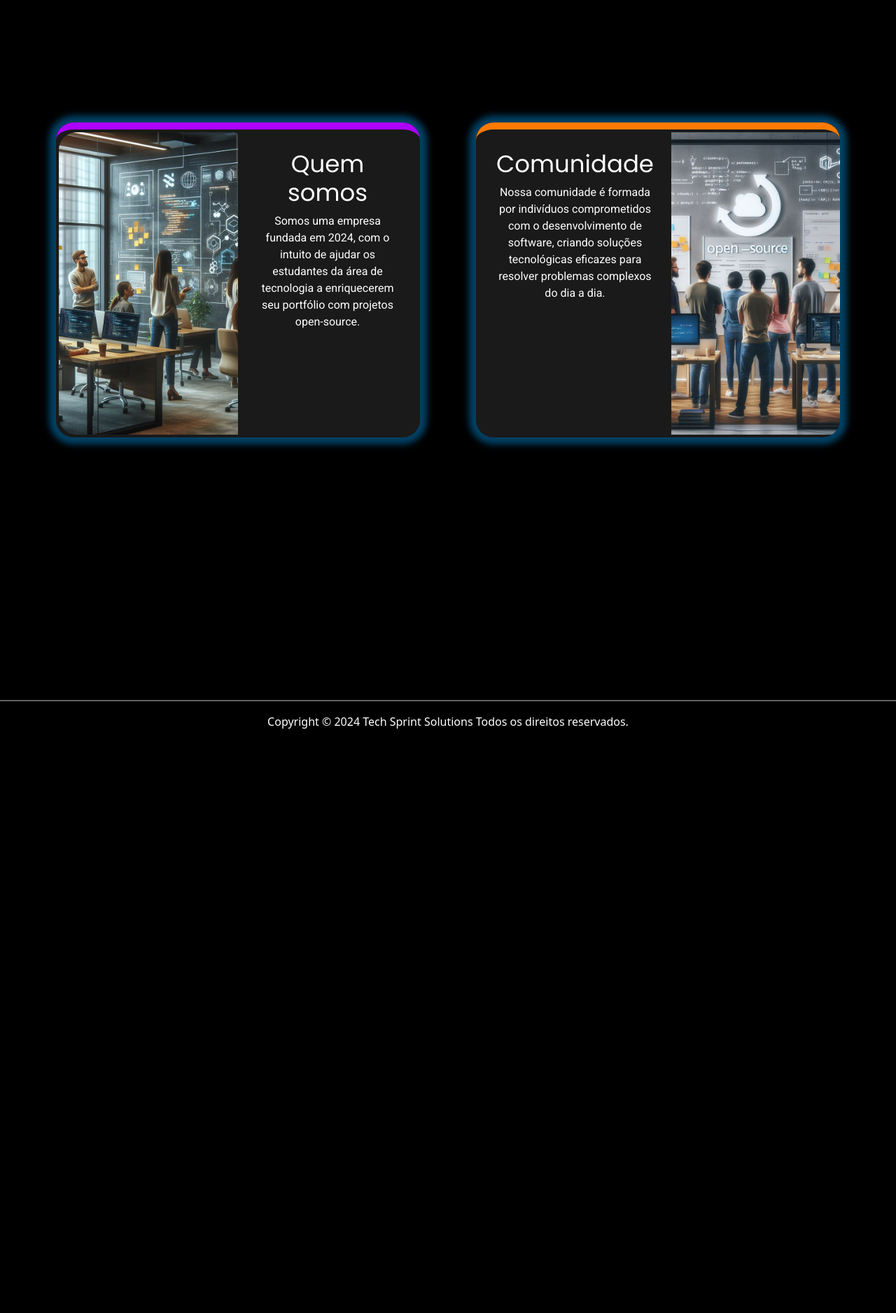
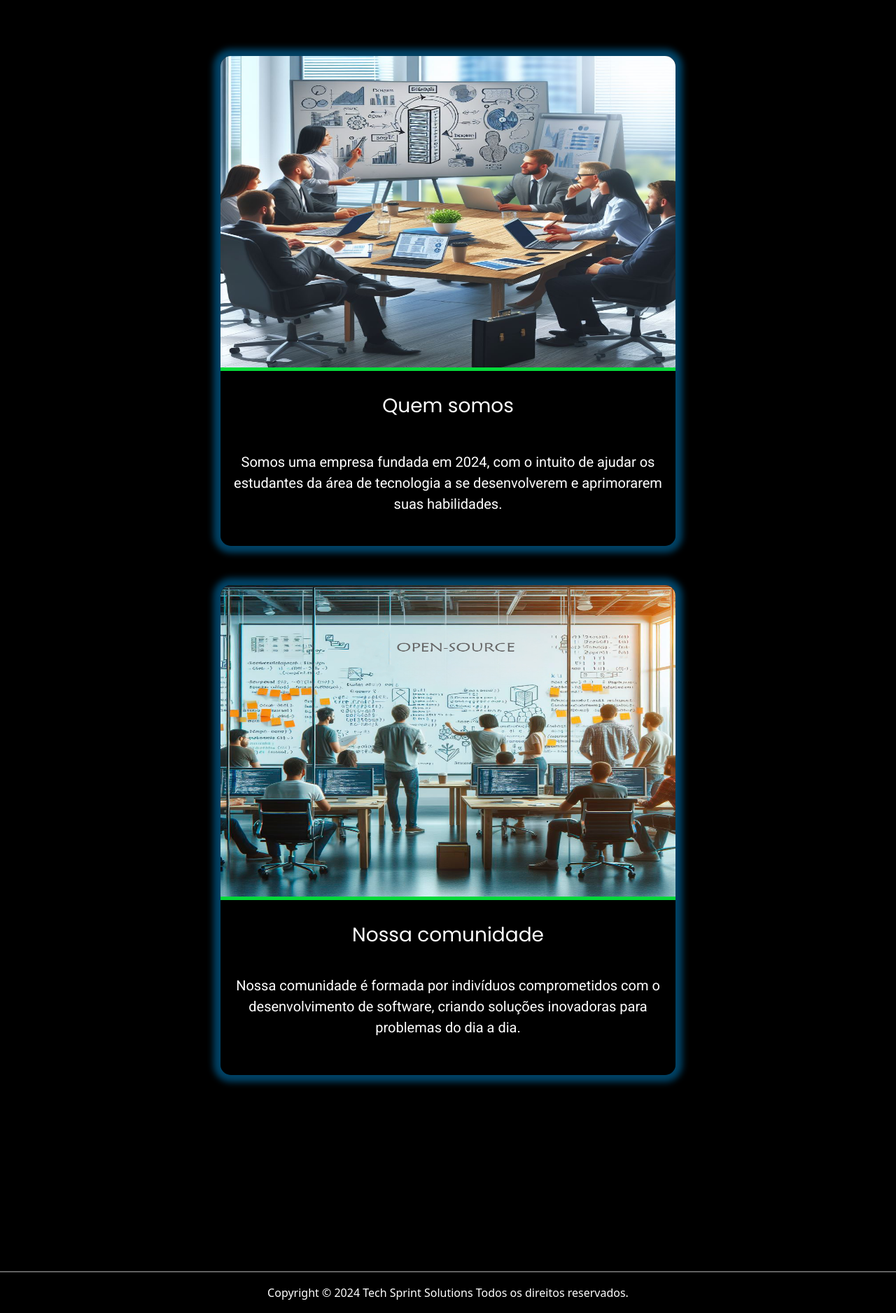
Before and after one commit to gabriel-varela/assessment2UVA, a PHP site: page /pages/sobre.html in a window 1280 px wide. Shown: the part 74-1950 px from the top of the page at 70% size. Before the commit the page ends 1134 px from the top, so only its background shows below. Run offline with PHP 8.4, Linux system fonts and the light colour scheme; some libraries are stand-ins or nearby versions; some web fonts are replaced.

Commit message:
Styles changes

```diff
--- a/assets/styles/index.css
+++ b/assets/styles/index.css
@@ -344,32 +344,16 @@ textarea {
   }
 }
 
-.about-main {
+.main-about {
   background: #000;
   padding-bottom: 200px;
 }
 
-.about-section {
+.section-about {
   display: flex;
   flex-direction: column;
-  justify-content: center;
+  justify-content: start;
   align-items: center;
-}
-
-.block {
-  display: flex;
-  flex-direction: column;
-  gap: 3rem;
-  align-items: center;
-  justify-content: center;
-  border-radius: 15px;
-  width: 85rem;
-  height: 35rem;
-}
-
-.block > h1 {
-  color: #fff;
-  padding-top: 5rem;
 }
 
 .content-box {
@@ -390,14 +374,6 @@ textarea {
   border-radius: 25px;
   overflow: hidden;
   padding: 4px;
-}
-
-.content:first-child {
-  border-top: 10px solid #ad00ff;
-}
-
-.content:last-child {
-  border-top: 10px solid #ff7a00;
 }
 
 .content img {
@@ -631,7 +614,59 @@ h1 {
 
 .item-novidades p {
   color: #fff;
-  font-size: 16px;
+  font-size: 20px;
+  font-family: "Roboto", sans-serif;
+  text-align: center;
+  padding-bottom: 5%;
+}
+
+.sobre {
+  display: flex;
+  justify-content: center;
+  align-items: start;
+  margin: 5rem 0;
+  gap: 3.5rem;
+  flex-wrap: wrap;
+}
+
+.item-sobre {
+  background: rgba(0, 0, 0, 0.5);
+  box-shadow: #004265 0px 0px 10px 10px;
+  border-radius: 15px;
+  width: 650px;
+  height: auto;
+  display: flex;
+  flex-direction: column;
+}
+
+.item-sobre img {
+  border-bottom: #04d939 5px solid;
+  width: 100%;
+  height: 450px;
+  border-radius: 15px 15px 0 0;
+}
+
+.item-sobre > div {
+  height: 250px;
+}
+
+.item-sobre h1 {
+  color: #fff;
+  font-size: 28px;
+  font-family: "Poppins", sans-serif;
+  text-align: center;
+  padding-top: 5%;
+  padding-bottom: 5%;
+  text-shadow: 0px 4px 4px rgba(0, 0, 0, 0.5);
+}
+
+.item-sobre h3 {
+  color: #fff;
+}
+
+.item-sobre p {
+  color: #fff;
+  font-size: 20px;
   font-family: "Roboto", sans-serif;
   text-align: center;
 }
--- a/pages/sobre.html
+++ b/pages/sobre.html
@@ -42,26 +42,30 @@
     </div>
   </header>
 
-  <main class="about-main">
-    <section class="about-section">
-      <div class="block">
-        <div class="content-box">
-          <div class="content">
-            <img src="../assets/image/_76ac2d45-6500-4317-9742-e7fdf0f9d378.jpg" alt="">
-            <div class="content-text">
-              <h2>Quem somos</h2>
-              <p>Somos uma empresa fundada em 2024, com o intuito de ajudar os estudantes da área de tecnologia a
-                enriquecerem seu portfólio com projetos open-source.</p>
-            </div>
+  <main class="main-about">
+    <section class="section-about">
+      <div class="sobre">
+        <div class="item-sobre">
+          <img src="../assets/image/_b8fe00ee-6589-4597-a0f7-b3cd5e24d2df.jpg" alt="">
+          <div>
+            <h1>
+              Quem somos
+            </h1>
+            <p>
+            <p>Somos uma empresa fundada em 2024, com o intuito de ajudar os estudantes da área de tecnologia a se
+              desenvolverem e aprimorarem suas habilidades.</p>
+            </p>
           </div>
-          <div class="content">
-            <div class="content-text">
-              <h2>Comunidade</h2>
-              <p>Nossa comunidade é formada por indivíduos comprometidos com o desenvolvimento de software, criando
-                soluções
-                tecnológicas eficazes para resolver problemas complexos do dia a dia.</p>
-            </div>
-            <img src="../assets/image/_7381106f-c9f3-47cb-ae78-48812c6cd9af.jpg" alt="">
+        </div>
+        <div class="item-sobre">
+          <img src="../assets/image/_82b61bd4-c78e-4b55-b97d-d1aab1a23170.jpg" alt="">
+          <div>
+            <h1>
+              Nossa comunidade
+            </h1>
+            <p>Nossa comunidade é formada por indivíduos comprometidos com o desenvolvimento de software, criando
+              soluções inovadoras para problemas do dia a dia.
+            </p>
           </div>
         </div>
       </div>
```
Also changed, not shown: other parts of assets/styles/index.css (+17 -10 lines), assets/image/_82b61bd4-c78e-4b55-b97d-d1aab1a23170.jpg (added), assets/image/_b8fe00ee-6589-4597-a0f7-b3cd5e24d2df.jpg (added).
